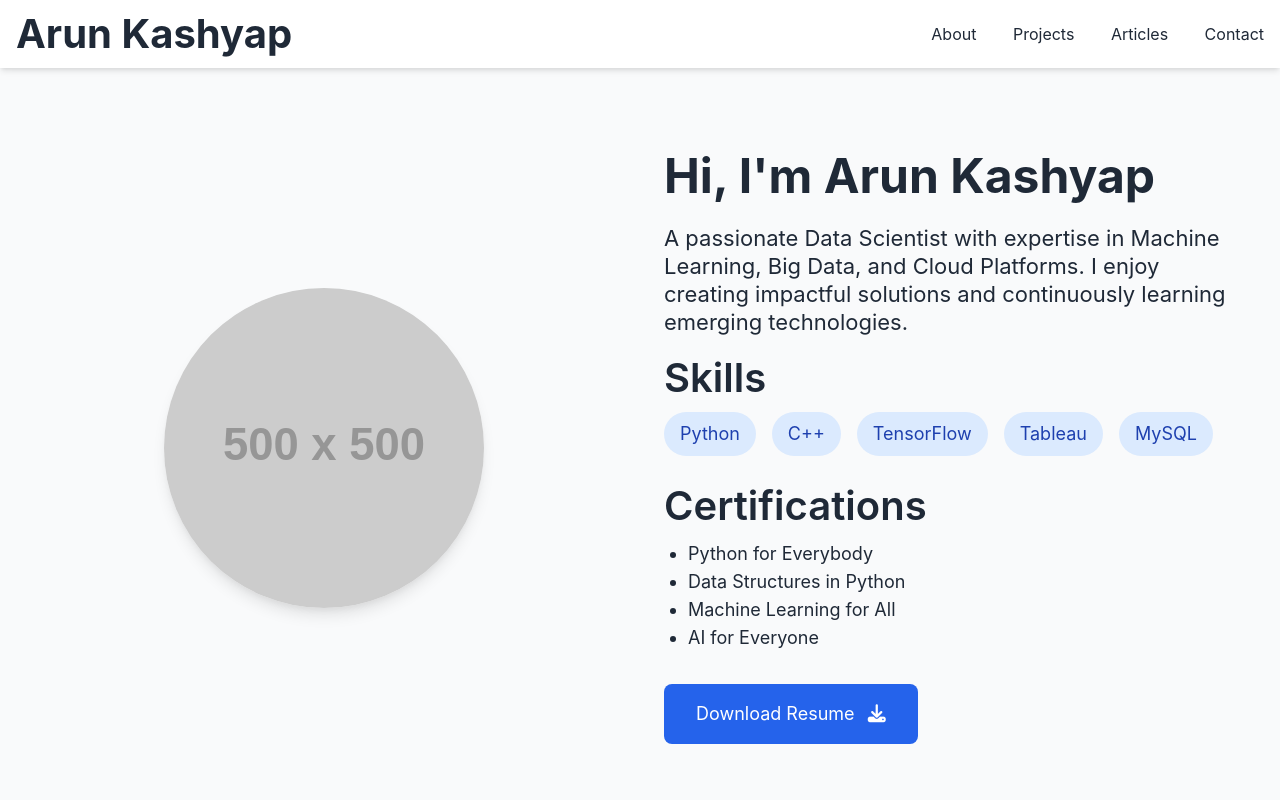
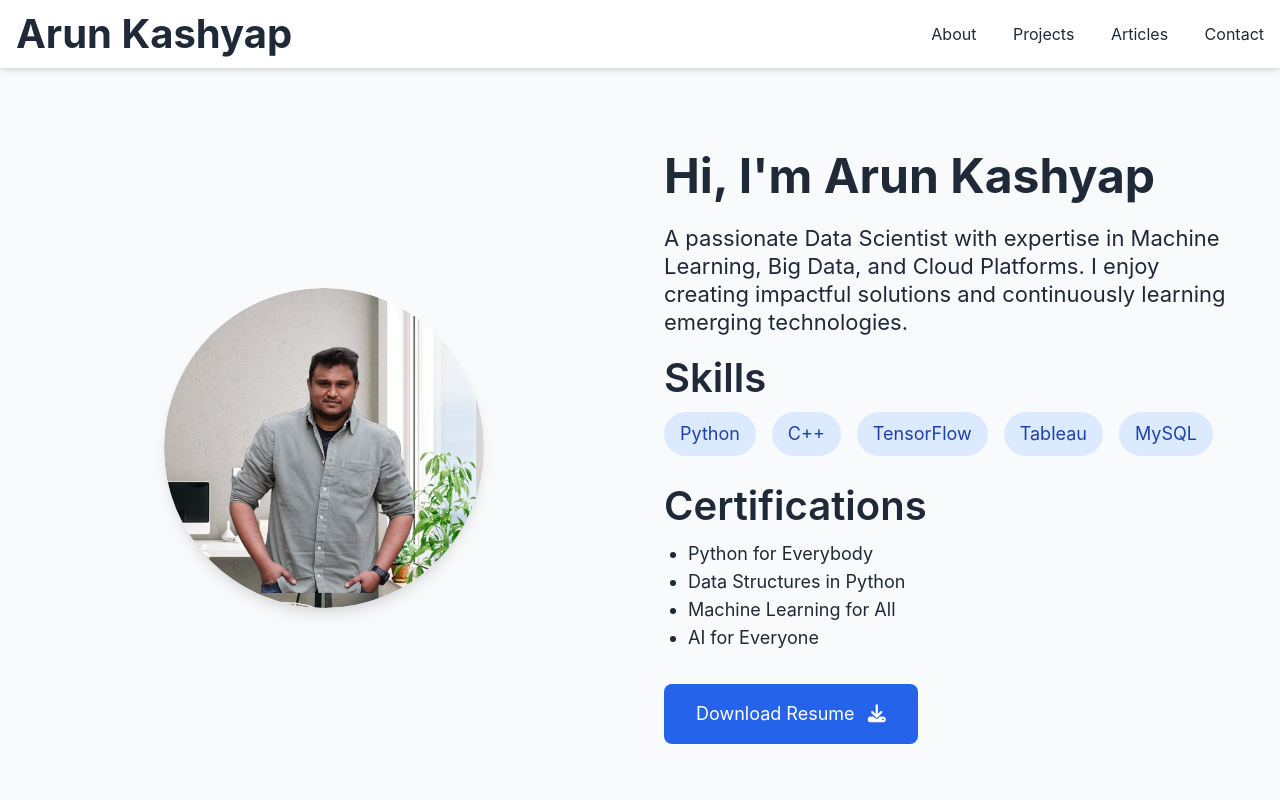
Before and after one commit to kashyaparun25/ds, a plain HTML site: page index.html in a window 1280 px wide. Shown: the top 800 px of the page. Drawn offline with nearby package versions, Linux system fonts and the light colour scheme; placeholder pictures from the web are drawn by us.

Commit message:
Update index.html

```diff
--- a/index.html
+++ b/index.html
@@ -42,7 +42,7 @@
     <section id="about" class="min-h-screen pt-24 container mx-auto px-8 flex items-center">
         <div class="grid md:grid-cols-2 gap-12 items-center">
             <div>
-                <img src="https://placehold.co/500x500" alt="Arun Kashyap" class="rounded-full w-80 h-80 object-cover mx-auto shadow-lg">
+                <img src="profile-pic.png" alt="Arun Kashyap" class="rounded-full w-80 h-80 object-cover mx-auto shadow-lg">
             </div>
             <div>
                 <h1 class="text-5xl font-bold mb-6">Hi, I'm Arun Kashyap</h1>
```
